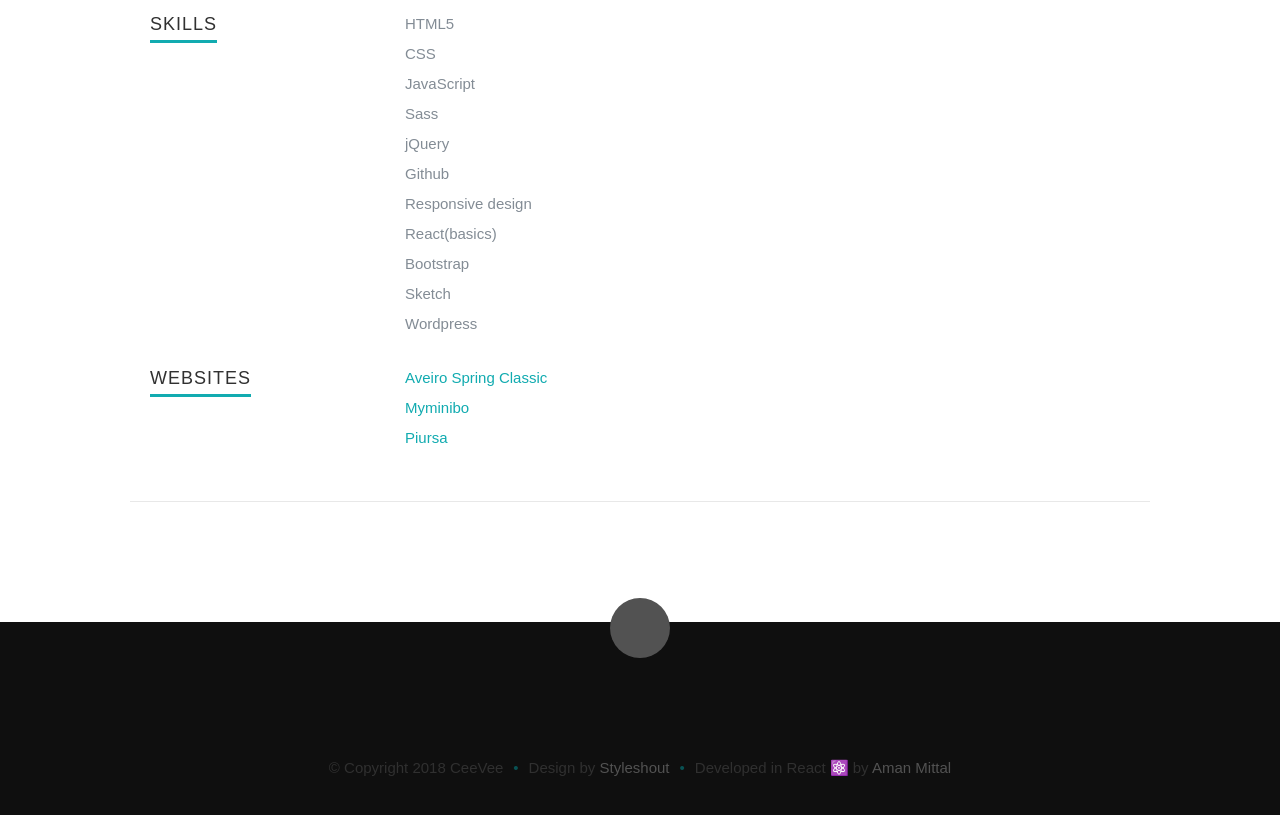
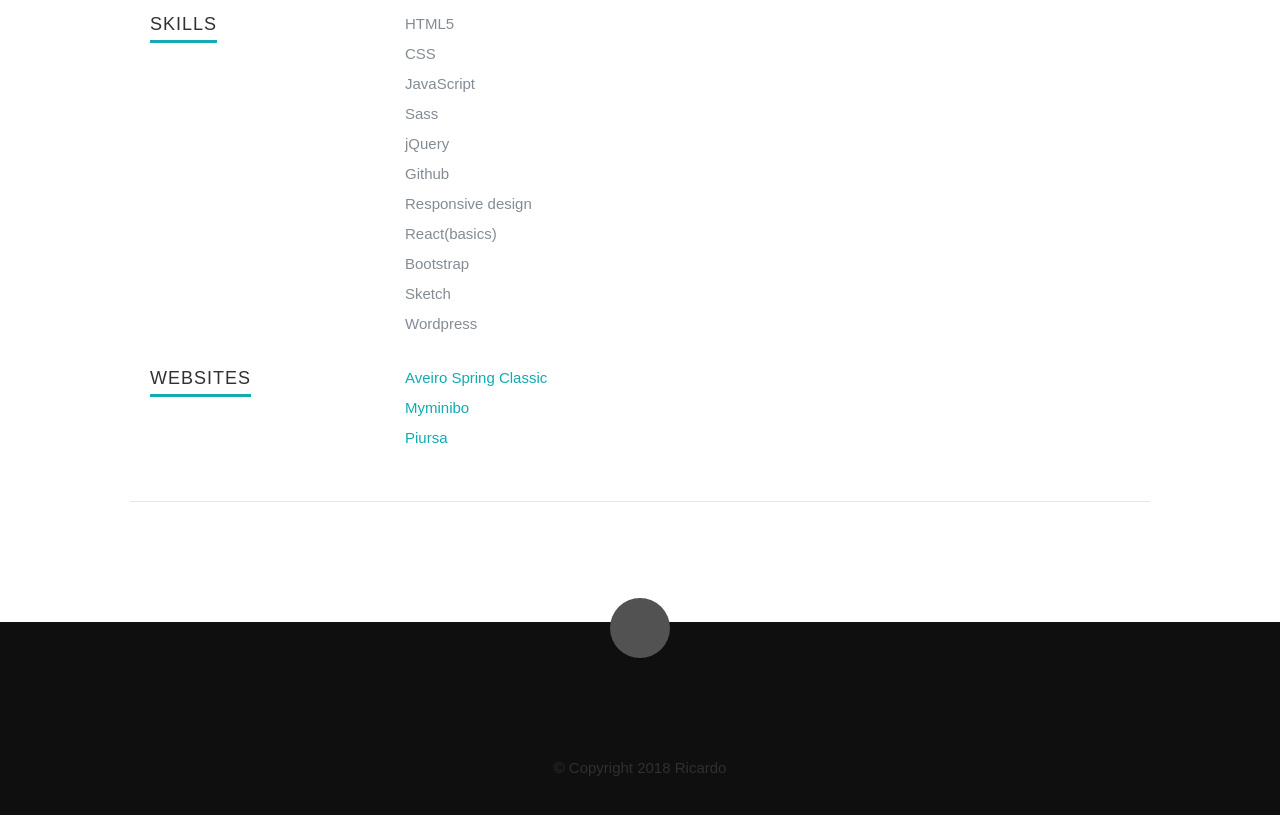
Before and after one commit to fmmricardo/rm-portfolio, a Gatsby site: page / in a window 1280 px wide. Shown: the part 1993-2808 px from the top of the page. Built offline with nearby package versions, Linux system fonts and the light colour scheme; Gatsby itself is replaced by a stand-in of ours; some icons are missing; a web font is replaced by a local one.

Commit message:
copyright ricardo

```diff
--- a/src/components/Footer.js
+++ b/src/components/Footer.js
@@ -9,17 +9,7 @@ const Footer = () => (
         <SocialLinks />
 
         <ul className="copyright">
-          <li>&copy; Copyright 2018 CeeVee</li>
-          <li>
-            Design by{" "}
-            <a title="Styleshout" href="http://www.styleshout.com/">
-              Styleshout
-            </a>
-          </li>
-          <li>
-            Developed in React ⚛️ by{" "}
-            <a href="http://www.amanhimself.me">Aman Mittal</a>
-          </li>
+          <li>&copy; Copyright 2018 Ricardo</li>
         </ul>
       </div>
 
```
